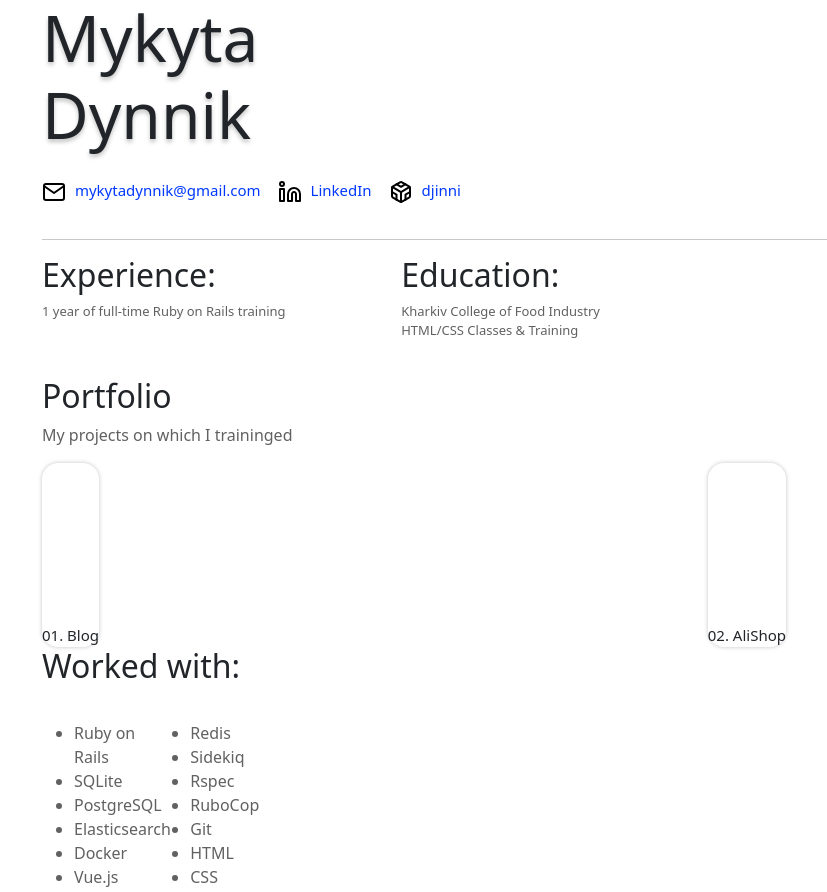
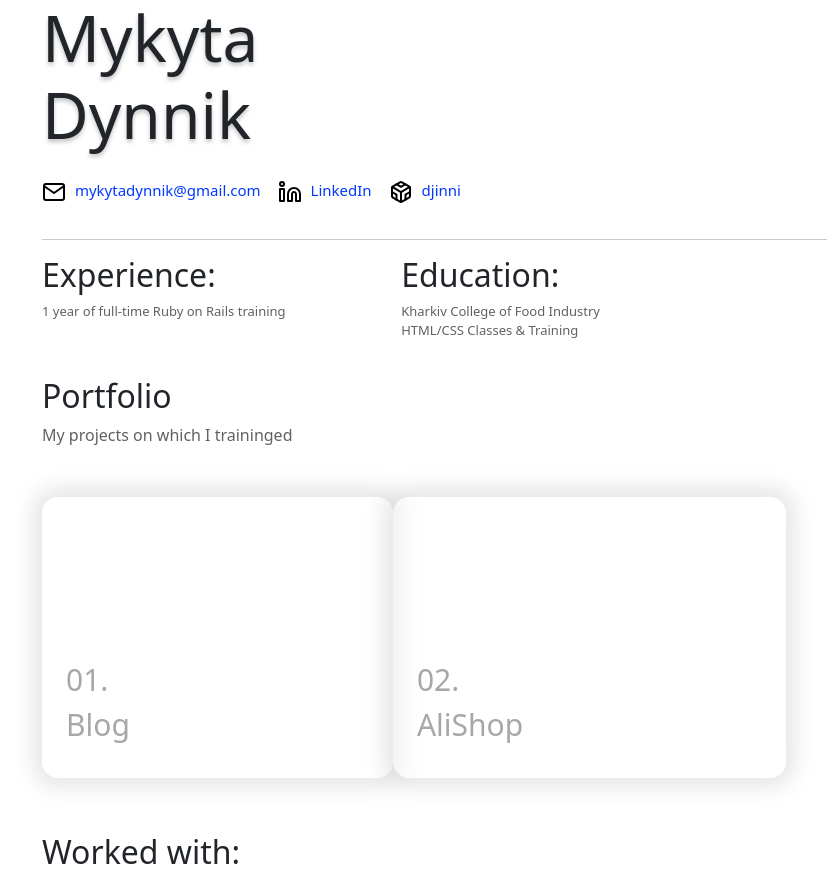
Before and after one commit to mykytad/dynnik_cv, a plain HTML site: page index.html in a window 1280 px wide. Shown: the top 892 px of the page, without its empty margins (40-867 px from the left). Drawn offline with nearby package versions, Linux system fonts and the light colour scheme.

Commit message:
Update main.css

```diff
--- a/css/main.css
+++ b/css/main.css
@@ -15,6 +15,7 @@
 .social_link_img{
   margin-right: 5px;
 }
+
 .information{
   margin-bottom: 20px;
 }
@@ -25,27 +26,35 @@
   color: #616161;
   font-size: 13px;
 }
+
+.portfolio{
+  margin-bottom: 55px;
+}
 .portfolio_paragraph{
   color: #616161;
+  margin-bottom: 50px;
 }
-/* .portfolio_card_link :hover{
+.portfolio_card :hover{
   background: #0038FF;
-  box-shadow: none;
-  transition: .5s linear;
-} */
+  color: #fff;
+}
 .card{
   border: none;
   border-radius: 16px;
-  padding-top: 161px;
-  box-shadow: 0 0 4px #c4c4c4;
+  box-shadow: 0 0 20px 10px #c4c4c4;
 }
-.portfolio_card_header{
-  color: #999;
+.portfolio_card_link{
+  padding: 160px 215px 31px 24px;
+  font-weight: 500;
+  font-size: 30px;
+  opacity: 40%;
 }
-/* .portfolio_card_header :hover{
+.portfolio_card_link_wraper :hover{
+  background: #0038ff;
+  opacity: 100;
   color: #fff;
-  opacity: 0;
-} */
+  box-shadow: none;
+}
 .technologies_header{
   margin-bottom: 36px;
 }
```
